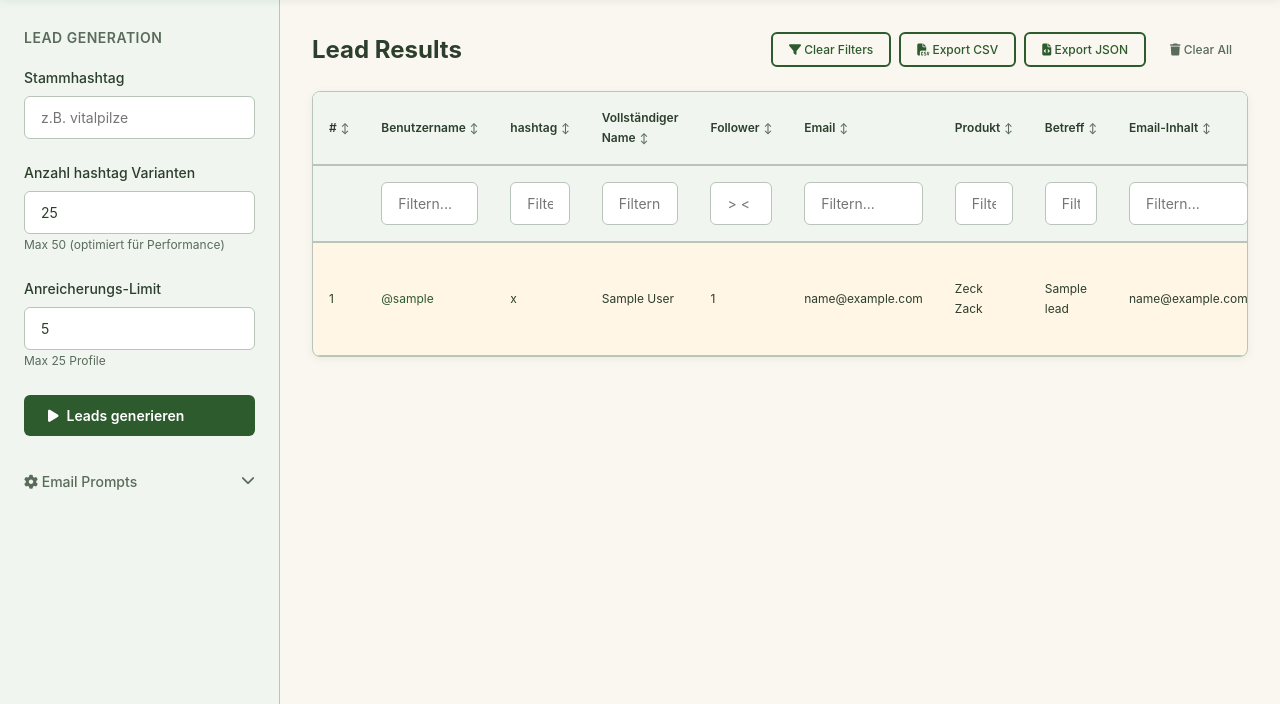
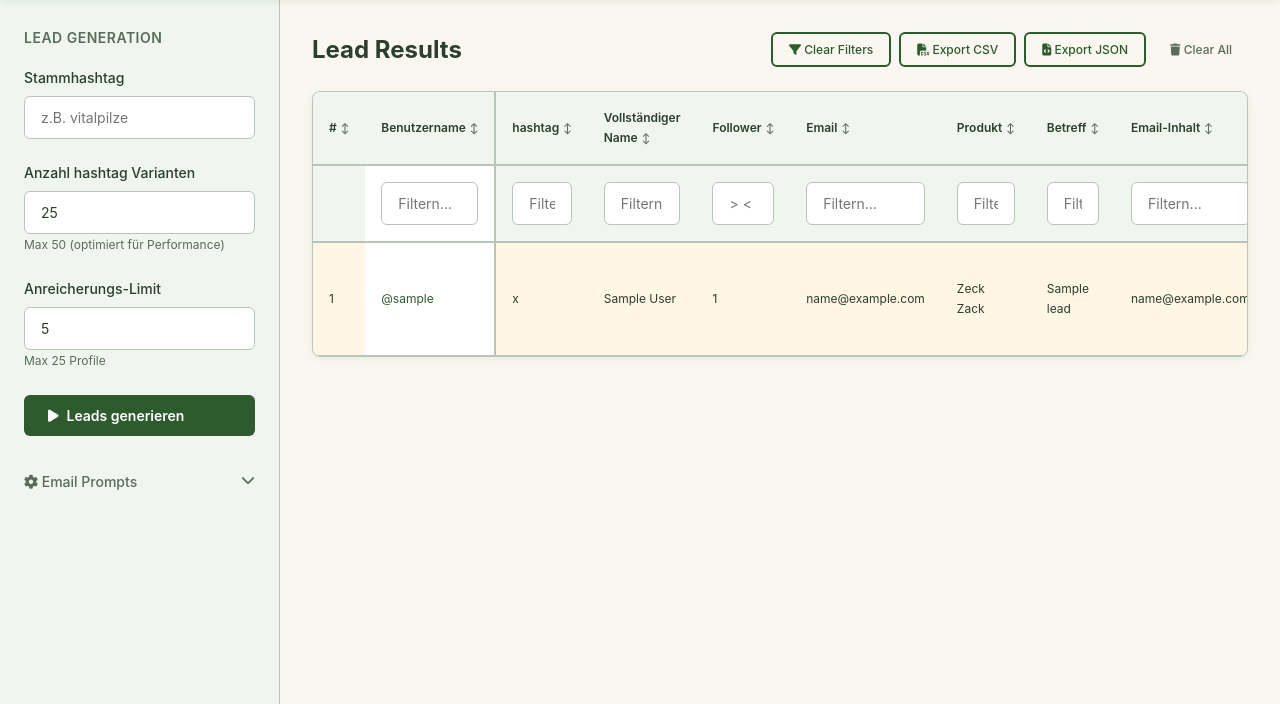
Before and after one commit to krautdawg/InfluencerLeadGenandOutreach, a Flask app: page / in a window 1280 px wide. Shown: the part 96-800 px from the top of the page. Run offline with Flask 3, Linux system fonts and the light colour scheme; tables that the repository leaves empty hold one stand-in row (values such as "Sample post").

Commit message:
Improve table navigation by keeping key columns and headers always visible
Implements sticky username column and frozen header rows using CSS `position: sticky` and `z-index` for enhanced table scrolling.

Replit-Commit-Author: Agent
Replit-Commit-Session-Id: 129ee9b9-6662-4156-87d2-6b98eb4bf875
Replit-Commit-Screenshot-Url: https://storage.googleapis.com/screenshot-production-us-central1/a9c01ffb-031c-4fa6-9315-aeb15ab31830/14e5520f-a030-4731-82f9-dd92a6e54e0a.jpg

```diff
--- a/static/kl-influence-style.css
+++ b/static/kl-influence-style.css
@@ -405,11 +405,13 @@ select:focus {
   border-radius: 8px;
   overflow: hidden;
   box-shadow: 0 2px 8px rgba(45, 91, 45, 0.08);
+  max-height: calc(100vh - 200px); /* Allows vertical scrolling */
 }
 
 .table-wrapper {
-  overflow-x: auto;
+  overflow: auto; /* Both horizontal and vertical scrolling */
   position: relative;
+  max-height: inherit;
 }
 
 .data-table {
@@ -501,6 +503,54 @@ select:focus {
   font-size: var(--text-body-sm);
   border: 1px solid var(--color-light-gray);
   border-radius: 4px;
+}
+
+/* Sticky Username Column */
+.data-table th:nth-child(2),
+.data-table td:nth-child(2) {
+  position: sticky;
+  left: 0;
+  z-index: 5;
+  background-color: var(--color-white);
+  border-right: 2px solid var(--color-light-gray);
+}
+
+/* Header row Username column has higher z-index */
+.data-table thead th:nth-child(2) {
+  background-color: var(--color-pale-green);
+  z-index: 15;
+  border-right: 2px solid var(--color-light-gray);
+}
+
+/* Filter row Username column */
+.data-table .filter-row th:nth-child(2) {
+  background-color: var(--color-white);
+  z-index: 12;
+  border-right: 2px solid var(--color-light-gray);
+}
+
+/* Handle even row styling for sticky column */
+.data-table tbody tr:nth-child(even) td:nth-child(2) {
+  background-color: rgba(240, 245, 240, 0.8);
+}
+
+/* Handle hover styling for sticky column */
+.data-table tbody tr:hover td:nth-child(2) {
+  background-color: rgba(45, 91, 45, 0.08);
+}
+
+/* Ensure table header rows stick */
+.data-table thead {
+  position: sticky;
+  top: 0;
+  z-index: 10;
+}
+
+/* Filter row also sticks below header */
+.data-table .filter-row {
+  position: sticky;
+  top: 48px; /* Height of main header row */
+  z-index: 9;
 }
 
 /* 9. Modals & Overlays
```
Also changed, not shown: replit.md (+26 -0 lines).
